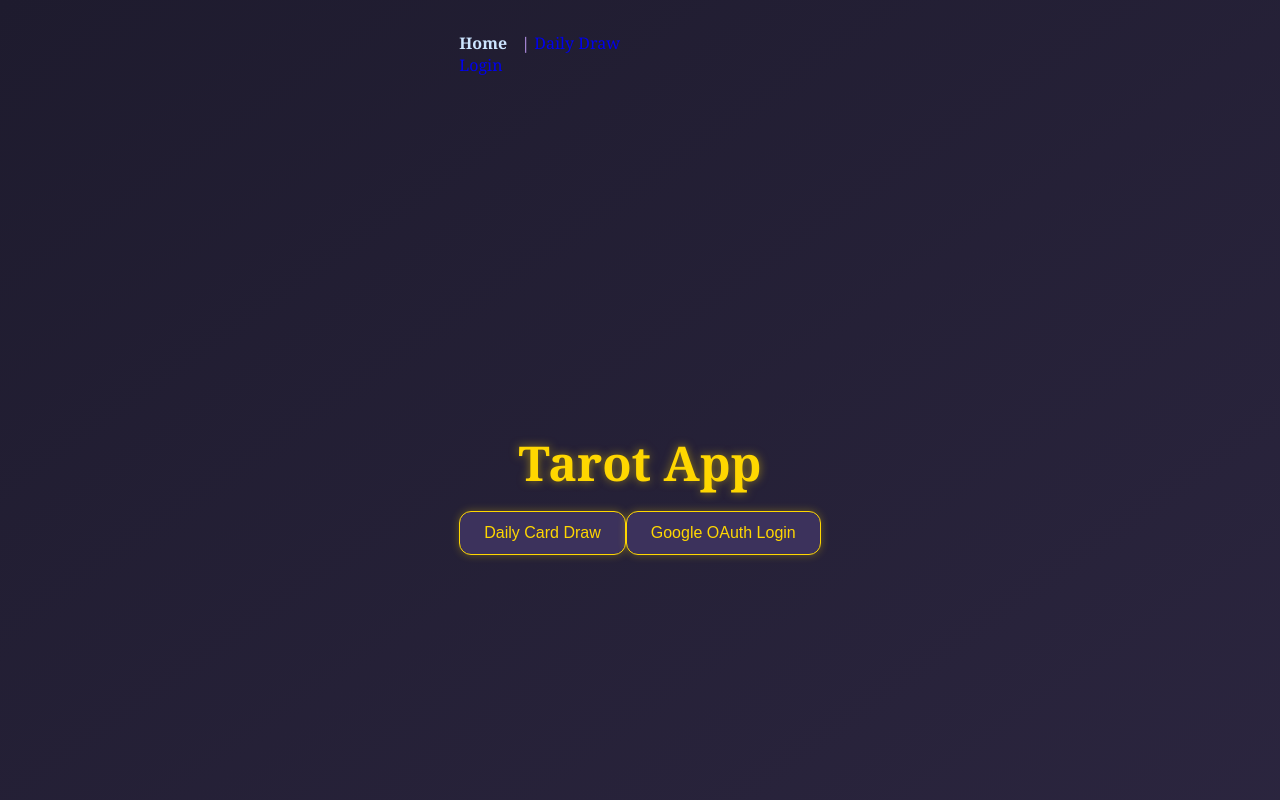
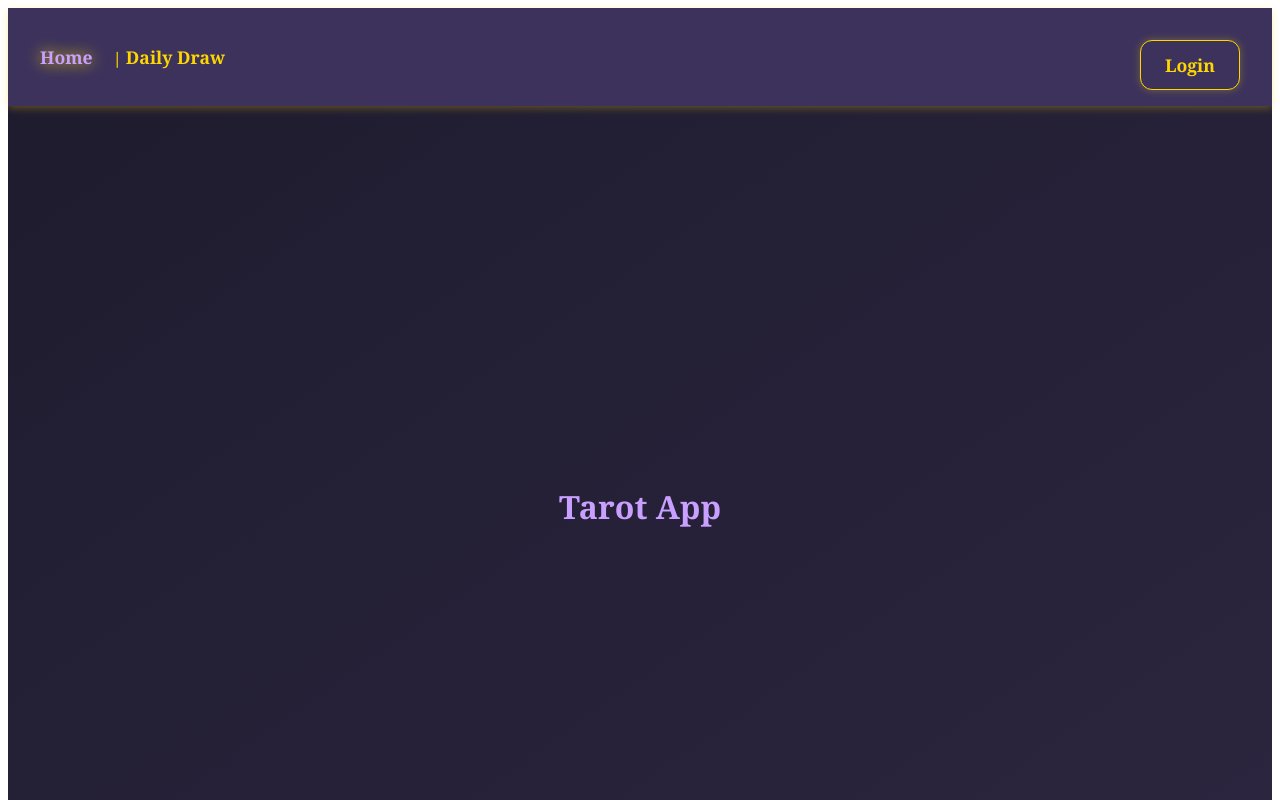
Before and after one commit to fr3dx/fastapi-vue-tarot, a Vue app in the folder frontend/: page / in a window 1280 px wide. Shown: the top 800 px of the page. Built offline with nearby package versions, Linux system fonts and the light colour scheme.

Commit message:
refactor styling related files

```diff
--- a/frontend/src/App.vue
+++ b/frontend/src/App.vue
@@ -1,64 +1,68 @@
 <template>
-  <div id="app-layout" class="min-h-screen bg-gray-100">
-    <header class="bg-blue-600 text-white shadow-md">
-      <nav class="container mx-auto px-6 py-3 flex justify-between items-center">
+  <div id="app-layout">
+    <!-- Main application header -->
+    <header>
+      <nav>
+        <!-- Navigation links (left side) -->
         <div>
-          <router-link to="/" class="hover:text-blue-200">{{ t("nav.home") }}</router-link> |
-          <router-link to="/dailydraw" class="hover:text-blue-200">{{ t("nav.daily_draw") }}</router-link>
+          <router-link to="/" class="nav-link">{{ t("nav.home") }}</router-link>
+          |
+          <router-link to="/dailydraw" class="nav-link">{{ t("nav.daily_draw") }}</router-link>
         </div>
+
+        <!-- Authentication section (right side) -->
         <div>
-          <span v-if="authStore.isAuthenticated" class="flex items-center">
-            <span class="mr-4">{{ t("nav.welcome", { name: authStore.user?.name || authStore.user?.email || 'User' }) }}</span>
-            <button @click="handleLogout" class="bg-red-500 hover:bg-red-700 text-white font-bold py-2 px-4 rounded">
+          <span v-if="authStore.isAuthenticated" class="auth-section">
+            <span class="user-info">
+              {{ t("nav.welcome", { name: authStore.user?.name || authStore.user?.email || 'User' }) }}
+            </span>
+            <button @click="handleLogout" class="btn btn-logout">
               {{ t("nav.logout") }}
             </button>
           </span>
+
           <span v-else>
-            <router-link to="/login" class="bg-green-500 hover:bg-green-700 text-white font-bold py-2 px-4 rounded">
+            <router-link to="/login" class="btn btn-login">
               {{ t("nav.login") }}
             </router-link>
           </span>
         </div>
       </nav>
     </header>
-    <main class="container mx-auto p-6">
+
+    <!-- Main content area -->
+    <main>
       <router-view />
     </main>
-    <footer class="bg-gray-800 text-white text-center p-4 mt-8">
-      <p>&copy; {{ new Date().getFullYear() }} {{ t("footer.company_name") }}. {{ t("footer.rights_reserved") }}</p>
+
+    <!-- Footer section -->
+    <footer>
+      <p>
+        &copy; {{ new Date().getFullYear() }} {{ t("footer.company_name") }}.
+        {{ t("footer.rights_reserved") }}
+      </p>
     </footer>
   </div>
 </template>
 
 <script setup>
-import { useAuthStore } from '@/services/authStore';
-import { useRouter } from 'vue-router';
-import { useI18n } from 'vue-i18n'; // Import useI18n
+// Importing necessary hooks and stores
+import { useAuthStore } from '@/services/authStore'
+import { useRouter } from 'vue-router'
+import { useI18n } from 'vue-i18n'
 
-const authStore = useAuthStore();
-const router = useRouter();
-const { t } = useI18n(); // Initialize t function for translations
+const authStore = useAuthStore()
+const router = useRouter()
+const { t } = useI18n()
 
-// Call initializeUser on app load to ensure user state is set if token exists
-// This is important if the user reloads the page and has a valid token in localStorage.
-// The store itself loads tokens from localStorage, but this action ensures 'user' object is populated.
-authStore.initializeUser();
+// Ensure user data is loaded if token exists (e.g., after page reload)
+authStore.initializeUser()
 
+// Logout handler: clear auth and redirect
 const handleLogout = () => {
-  authStore.logout(); // This clears tokens and user state in Pinia and localStorage
-  router.push('/login'); // Redirect to login page
-};
+  authStore.logout() // Reset auth state in Pinia and localStorage
+  router.push('/login') // Navigate to login screen
+}
 </script>
 
-<style>
-/* Basic styling, can be expanded or moved to a CSS file */
-#app-layout nav a {
-  margin-right: 10px;
-  text-decoration: none;
-}
-
-#app-layout nav a.router-link-exact-active {
-  font-weight: bold;
-  color: #cce5ff; /* A lighter blue for active links */
-}
-</style>
+<style src="@/assets/App.css"></style>
--- a/frontend/src/assets/App.css
+++ b/frontend/src/assets/App.css
@@ -1,9 +1,92 @@
+/* ===== Global Theme Variables (Keep NEW) ===== */
+/* Define root color scheme and font used across the app */
+:root {
+  --bg-dark: #1e1b2e;
+  --bg-light: #2c2640;
+  --card-color: #3c325c;
+  --primary: #c9a0ff;
+  --accent: #ffd700;
+  --text-light: #ddd;
+  --shadow-glow: rgba(255, 215, 0, 0.3);
+  font-family: 'Georgia', serif;
+}
+
+/* ===== App Layout (Keep NEW menu styling only) ===== */
+/* Overall page layout with gradient background */
+#app-layout {
+  min-height: 100vh;
+  background: linear-gradient(145deg, var(--bg-dark), var(--bg-light));
+  display: flex;
+  flex-direction: column;
+  color: var(--primary);
+}
+
+/* ===== Header and Navigation (Keep NEW) ===== */
+/* Top header bar styling */
+header {
+  background-color: var(--card-color);
+  color: var(--accent);
+  box-shadow: 0 2px 8px var(--shadow-glow);
+  padding: 1rem 2rem;
+}
+
+/* Navigation container inside header */
+nav {
+  max-width: 1200px;
+  margin: 0 auto;
+  display: flex;
+  justify-content: space-between;
+  align-items: center;
+  font-weight: bold;
+}
+
+/* Navigation links */
+.nav-link {
+  margin-right: 1rem;
+  color: var(--accent);
+  text-decoration: none;
+  transition: color 0.3s ease;
+  font-size: 1.1rem;
+}
+.nav-link:hover {
+  color: var(--primary);
+  text-shadow: 0 0 10px var(--accent);
+}
+.nav-link.router-link-exact-active {
+  font-weight: bolder;
+  color: var(--primary);
+  text-shadow: 0 0 15px var(--accent);
+}
+
+/* Authenticated user section (avatar, logout) */
+.auth-section {
+  display: flex;
+  align-items: center;
+  gap: 1rem;
+}
+
+/* Logout button (exception from default style) */
+.btn-logout {
+  background-color: #ef4444;
+  border-color: #ef4444;
+  box-shadow: 0 0 8px rgba(239, 68, 68, 0.6);
+}
+.btn-logout:hover {
+  background-color: #b91c1c;
+  border-color: #b91c1c;
+  box-shadow: 0 0 15px #b91c1c;
+}
+
+/* ======= LEGACY STYLES - KEEP THESE FOR ALL OTHER ELEMENTS ======= */
+
+/* Main app content container */
 .app-container {
   text-align: center;
   padding: 2rem;
-    font-family: sans-serif;
+  font-family: sans-serif; /* Override root font for legacy layout */
 }
 
+/* Standard button styling */
 button {
   margin-bottom: 1rem;
   padding: 0.5rem 1.2rem;
@@ -11,21 +94,25 @@
   cursor: pointer;
 }
 
+/* Disabled button styling */
 button:disabled {
   opacity: 0.6;
   cursor: not-allowed;
 }
 
+/* Card container for displaying draw result */
 .card-display {
   margin-top: 1rem;
 }
 
+/* Card title styling */
 .card-name {
   margin-top: 0.5rem;
   font-size: 1.2rem;
   font-weight: bold;
 }
 
+/* Card description text */
 .card-description {
   font-size: 0.9rem;
   color: #444;
--- a/frontend/src/assets/DailyDraw.css
+++ b/frontend/src/assets/DailyDraw.css
@@ -1,78 +1,138 @@
+/* ====== Root Variables ====== */
+/* Define main color scheme and fonts for consistent theming */
 :root {
-  --bg-dark: #1e1b2e;
-  --bg-light: #2c2640;
-  --card-color: #3c325c;
-  --primary: #c9a0ff;
-  --accent: #ffd700;
-
-  font-family: 'Georgia', serif;
-  background-color: var(--bg-dark);
-  color: var(--primary);
+  --bg-dark: #1e1b2e;           /* Dark background */
+  --bg-light: #2c2640;          /* Light background */
+  --card-color: #3c325c;        /* Card and button backgrounds */
+  --primary: #c9a0ff;           /* Primary text color */
+  --accent: #ffd700;            /* Accent color (gold) */
+  --text-light: #ddd;           /* Light text color */
+  --shadow-glow: rgba(255, 215, 0, 0.3); /* Glow effect */
+  font-family: 'Georgia', serif; /* Primary font */
 }
 
-body {
-  margin: 0;
-  min-height: 100vh;
-  background: linear-gradient(145deg, var(--bg-dark), var(--bg-light));
+/* ====== Draw Container Styling ====== */
+/* Container for the daily draw area with fixed width and centered layout */
+.draw-container {
+  width: 620px;                  /* Fixed width for consistent layout */
+  height: 720px;
+  margin: 0 auto;                /* Center horizontally */
+  padding: 2rem;                 /* Inner spacing */
+  background-color: var(--bg-light);
+  border-radius: 1rem;
+  box-shadow: 0 0 20px rgba(255, 215, 0, 0.2);
   display: flex;
-  justify-content: center;
+  flex-direction: column;
   align-items: center;
-  padding: 2rem;
+  gap: 1rem;                    /* Spacing between children */
+  box-sizing: border-box;       /* Include padding in width */
 }
 
-h1 {
-  font-size: 3rem;
-  margin-bottom: 1rem;
-  color: var(--accent);
-  text-shadow: 0 0 10px rgba(255, 215, 0, 0.5);
-}
-
-button {
+/* ====== Button Styling ====== */
+/* Shared styling for all buttons */
+.btn {
   background-color: var(--card-color);
   color: var(--accent);
   border: 1px solid var(--accent);
   padding: 0.75rem 1.5rem;
-  font-size: 1rem;
+  font-size: 1.1rem;
+  font-weight: bold;
   border-radius: 12px;
-  transition: all 0.3s ease;
   cursor: pointer;
-  box-shadow: 0 0 8px rgba(255, 215, 0, 0.3);
+  text-align: center;
+  text-decoration: none;
+  box-shadow: 0 0 8px var(--shadow-glow);
+  transition: background-color 0.3s ease, color 0.3s ease, box-shadow 0.3s ease;
+
+  /* Középre helyezés */
+  display: block;
+  margin: 1rem auto 0 auto;
 }
 
-button:hover {
+/* ✅ Hover effect minden aktív .btn-re */
+.btn:hover:not(:disabled) {
   background-color: var(--accent);
   color: var(--bg-dark);
   box-shadow: 0 0 15px var(--accent);
 }
 
-.card-display {
-  margin-top: 2rem;
-  background-color: var(--card-color);
-  padding: 1rem 2rem;
-  border-radius: 1rem;
-  box-shadow: 0 0 10px rgba(201, 160, 255, 0.3);
-  width: 620px;
-  max-width: 90vw; /* Mobilbarát */
-  display: flex;
-  flex-direction: column;
-  align-items: center;
-  justify-content: flex-start;
-  overflow: visible; /* mutassa, ha túlcsordul */
-  position: relative;
-  transition: height 0.3s ease-in-out;
+/* ✅ Disabled állapot */
+.btn:disabled {
+  opacity: 0.5;
+  cursor: not-allowed;
 }
 
+/* Specific button margin & display overrides */
+.btn-login,
+.btn-draw,
+.btn-description {
+  margin-top: 1rem;
+  display: inline-block;
+}
 
-.card-name {
-  font-size: 1.5rem;
+/* ====== Authentication Prompt Styling ====== */
+/* Container shown when user is not logged in */
+.auth-prompt {
+  background-color: var(--card-color);
+  padding: 1.5rem;
+  border-radius: 1rem;
+  text-align: center;
+  width: 100%;
+  box-shadow: 0 0 10px rgba(255, 215, 0, 0.15);
+}
+
+/* Text inside the auth prompt */
+.auth-prompt p {
+  font-size: 1.2rem;
+  margin-bottom: 1rem;
+  color: var(--primary);
+}
+
+/* ====== Error Message Styling ====== */
+/* Styling for error messages shown below buttons */
+.error-message {
+  color: #ff4d4d;
+  margin-top: 1rem;
   font-weight: bold;
-  color: var(--accent);
+  text-shadow: 0 0 3px rgba(255, 77, 77, 0.3);
+}
+
+/* ====== Card Display Styling ====== */
+/* Container for the drawn card's image and text */
+.card-display {
   margin-top: 1rem;
 }
 
+/* Card name styling */
+.card-name {
+  margin-top: 0.5rem;
+  font-size: 1.2rem;
+  font-weight: bold;
+}
+
+/* Card description styling */
 .card-description {
-  font-style: italic;
-  color: #ddd;
+  font-size: 0.9rem;
+  color: #444;
   margin-top: 0.5rem;
-  font-size: 1.5rem
 }
+
+/* ====== General app container ====== */
+.app-container {
+  text-align: center;
+  padding: 2rem;
+  font-family: sans-serif;
+}
+
+/* ====== Buttons inside app container ====== */
+button {
+  margin-bottom: 1rem;
+  padding: 0.5rem 1.2rem;
+  font-size: 1rem;
+  cursor: pointer;
+}
+
+button:disabled {
+  opacity: 0.6;
+  cursor: not-allowed;
+}
--- a/frontend/src/views/DailyDraw.vue
+++ b/frontend/src/views/DailyDraw.vue
@@ -2,27 +2,25 @@
   <div class="draw-container">
     <h1>{{ t("dailyDraw.title") }}</h1>
 
-    <!-- Show login prompt if user is not authenticated -->
-    <div v-if="!isAuthenticated">
+    <!-- Prompt user to log in if not authenticated -->
+    <div v-if="!isAuthenticated" class="auth-prompt">
       <p>{{ t("dailyDraw.login_prompt") }}</p>
-      <router-link to="/googleoauth">
-        <button class="p-2 bg-green-500 text-white rounded">
-          {{ t("dailyDraw.login_button") }}
-        </button>
+      <router-link to="/googleoauth" class="btn btn-login">
+        {{ t("dailyDraw.login_button") }}
       </router-link>
     </div>
 
-    <!-- Show card draw interface if user is authenticated -->
+    <!-- Daily card draw interface for authenticated users -->
     <div v-else>
-      <button @click="drawCard" :disabled="loading">
+      <button @click="drawCard" :disabled="loading" class="btn btn-draw">
         <span v-if="!loading">{{ t("dailyDraw.draw_button") }}</span>
         <span v-else>{{ t("dailyDraw.loading") }}</span>
       </button>
 
-      <!-- Display error message -->
-      <p v-if="errorMessage" class="text-red-500 mt-2">{{ errorMessage }}</p>
+      <!-- Show any error messages -->
+      <p v-if="errorMessage" class="error-message">{{ errorMessage }}</p>
 
-      <!-- Display drawn card and description -->
+      <!-- Display drawn card and optional description -->
       <div v-if="card" class="card-display">
         <img
           :src="card.image_url"
@@ -32,108 +30,123 @@
         />
         <p class="card-name">{{ card.name }}</p>
 
-        <!-- Button to reveal card description -->
-        <button v-if="!description" @click="revealDescription">
+        <!-- Show "Reveal Description" button if description not yet revealed -->
+        <button
+          v-if="!description"
+          @click="revealDescription"
+          class="btn btn-description"
+        >
           {{ t("dailyDraw.show_description") }}
         </button>
-        <p class="card-description" v-if="description">{{ description }}</p>
+
+        <!-- Show card description once revealed -->
+        <p v-if="description" class="card-description">
+          {{ description }}
+        </p>
       </div>
     </div>
   </div>
 </template>
 
 <script setup>
-// Vue and third-party imports
-import { ref, onMounted } from 'vue';
-import { useI18n } from 'vue-i18n';
-import axios from 'axios';
-import '@/assets/DailyDraw.css';
+// Import Vue Composition API functions
+import { ref, onMounted } from 'vue'
+// Internationalization composable
+import { useI18n } from 'vue-i18n'
+// HTTP client for API calls
+import axios from 'axios'
+// Import component styles
+import '@/assets/DailyDraw.css'
 
-// Localization instance
-const { t, locale } = useI18n();
+// Setup i18n translation function and reactive locale
+const { t, locale } = useI18n()
 
 // Reactive state variables
-const card = ref(null);            // Holds the drawn card's details
-const errorMessage = ref(null);    // Message to display in case of error
-const loading = ref(false);        // Indicates whether a request is in progress
-const description = ref(null);     // Holds the card's localized description
-const isAuthenticated = ref(false); // Tracks whether the user is authenticated
+const card = ref(null)              // Stores the currently drawn card data
+const errorMessage = ref(null)     // Holds any error messages to display to the user
+const loading = ref(false)         // Indicates if a card draw request is in progress
+const description = ref(null)      // Stores the localized description of the drawn card
+const isAuthenticated = ref(false) // Tracks if the user is logged in/authenticated
 
-// Backend base URL from environment variables
-const backendUrl = import.meta.env.VITE_BACKEND_URL;
+// Backend API base URL from environment variables
+const backendUrl = import.meta.env.VITE_BACKEND_URL
 
 /**
- * Determines authentication status based on the presence of access token.
- * Note: Token validation logic should be handled globally (e.g., in an interceptor).
+ * Check user authentication status by verifying the presence of a local access token.
+ * Note: This is a basic check; token validation should be handled more securely globally,
+ * for example in router guards or Axios interceptors.
  */
 const checkAuthentication = () => {
-  const token = localStorage.getItem('access_token');
-  isAuthenticated.value = !!token;
-};
+  const token = localStorage.getItem('access_token')
+  isAuthenticated.value = !!token
+}
 
-// Run authentication check on component mount
+// Check authentication status when component mounts
 onMounted(() => {
-  checkAuthentication();
-});
+  checkAuthentication()
+})
 
 /**
- * Sends a request to the backend to draw a daily card.
- * Uses Axios, which will include an Authorization header via interceptor if available.
+ * Fetches the daily card data from the backend API.
+ * Manages loading state and error handling.
+ * Updates the card reactive variable with the fetched data.
  */
 const drawCard = async () => {
-  if (loading.value) return; // Prevent overlapping requests
-  loading.value = true;
-  errorMessage.value = null;
-  card.value = null;
-  description.value = null;
+  if (loading.value) return // Prevent concurrent requests
+
+  // Reset state before API call
+  loading.value = true
+  errorMessage.value = null
+  card.value = null
+  description.value = null
 
   try {
-    // Request the daily card from the backend
-    const response = await axios.get(`${backendUrl}/api/daily_card`);
-    card.value = response.data;
+    // Request daily card data
+    const response = await axios.get(`${backendUrl}/api/daily_card`)
+    card.value = response.data
 
-    // Request localized card name using Axios
+    // Fetch localized card name based on current locale
     const { data } = await axios.get(
       `${backendUrl}/api/card_description/${card.value.key}?lang=${locale.value}`
-    );
+    )
 
-    // Fallback to default name if localization is unavailable
-    card.value.name = data.name ?? card.value.name;
+    // Override card name with localized version if available
+    card.value.name = data.name ?? card.value.name
+  } catch (error) {
+    console.error('Card draw failed:', error)
+    card.value = null
 
-  } catch (error) {
-    console.error('Card draw failed:', error);
-    card.value = null;
-
-    // Handle specific error codes
+    // Show specific error messages depending on the response
     if (error.response?.status === 403) {
-      errorMessage.value = t('dailyDraw.error_already_drawn');
+      errorMessage.value = t('dailyDraw.error_already_drawn')
     } else {
-      errorMessage.value = t('dailyDraw.error_general');
+      errorMessage.value = t('dailyDraw.error_general')
     }
   } finally {
-    loading.value = false;
+    loading.value = false
   }
-};
+}
 
 /**
- * Fetches and reveals the localized description of the drawn card.
- * Should only be called after a card has been drawn.
+ * Fetches and displays the localized description of the drawn card.
+ * Should only be called after a card has been successfully drawn.
  */
 const revealDescription = async () => {
-  if (!card.value?.key) return;
+  if (!card.value?.key) return
 
   try {
+    // Request card description from backend based on card key and locale
     const { data } = await axios.get(
       `${backendUrl}/api/card_description/${card.value.key}?lang=${locale.value}`
-    );
+    )
 
-    // Update name and description if data is available
-    card.value.name = data.name ?? card.value.name;
-    description.value = data.description;
-
+    // Update card name and description, if provided
+    card.value.name = data.name ?? card.value.name
+    description.value = data.description
   } catch (error) {
-    console.error('Failed to load card description:', error);
-    description.value = t('dailyDraw.description_error');
+    console.error('Failed to load card description:', error)
+    // Display fallback error message in UI
+    description.value = t('dailyDraw.description_error')
   }
-};
+}
 </script>
--- a/frontend/src/views/Home.vue
+++ b/frontend/src/views/Home.vue
@@ -2,21 +2,6 @@
   <div class="home-container">
     <!-- Main page title, localized -->
     <h1 class="text-2xl font-bold">{{ t("home.title") }}</h1>
-
-    <!-- Navigation buttons to daily draw and login -->
-    <div class="links mt-4">
-      <router-link to="/dailydraw" class="button-link">
-        <button class="p-2 bg-blue-500 text-white rounded">
-          {{ t("home.dailyDraw") }}
-        </button>
-      </router-link>
-
-      <router-link to="/googleoauth" class="button-link ml-4">
-        <button class="p-2 bg-green-500 text-white rounded">
-          {{ t("home.login") }}
-        </button>
-      </router-link>
-    </div>
 
     <!-- Display error messages if any -->
     <div v-if="error" class="mt-4 bg-red-100 p-2 rounded">
```
Lines whose indentation alone changed are shown as unchanged.
